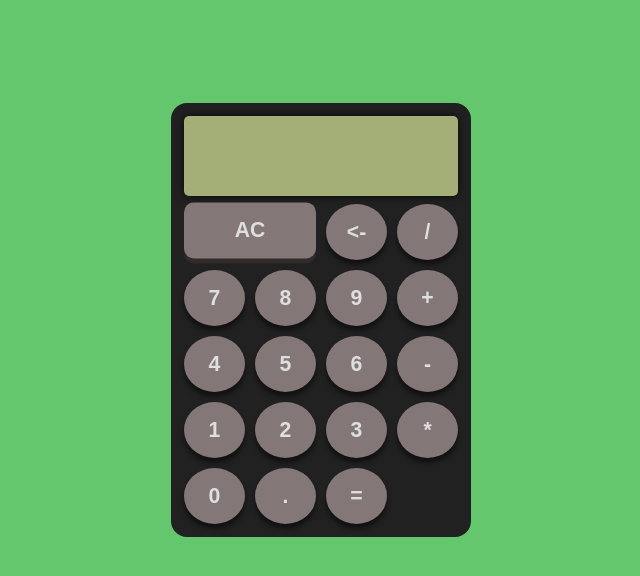
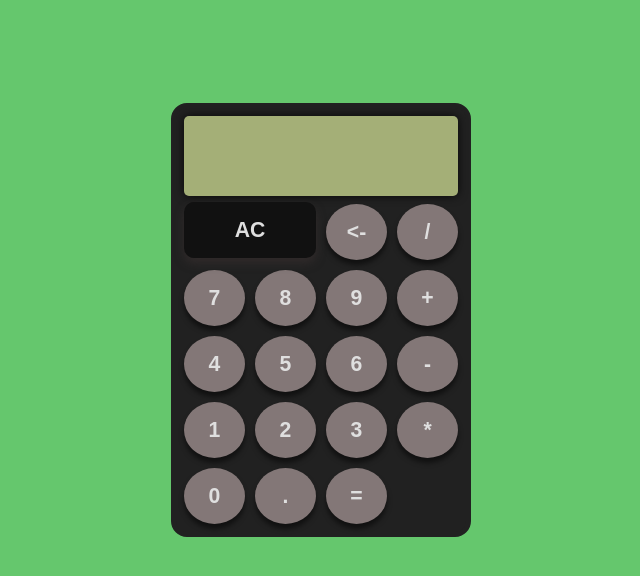
Before and after one commit to irastorzatobias/calculator_odin, a plain HTML site: page index.html in a window 1280 px wide. In both pictures the pointer is over the button "AC". Shown: the whole page, without its empty margins (319-959 px from the left). Drawn offline with Linux system fonts and the light colour scheme.

Commit message:
fixed transitions

```diff
--- a/index.css
+++ b/index.css
@@ -83,8 +83,18 @@ body {
 }
 
 button:hover {
-    box-shadow: 0px 5px 1px rgba(65, 52, 52, 0.514);
+    box-shadow: 0px 5px 10px rgba(65, 52, 52, 0.514);
     transform: translateY(-0.1rem);
+
+}
+
+.btn:hover {
+    background-color: #111;
+    transform: translateY(-2px);
+}
+
+.btn:active {
+    transform: translateY(2px);
 }
 
 button:active {
```
